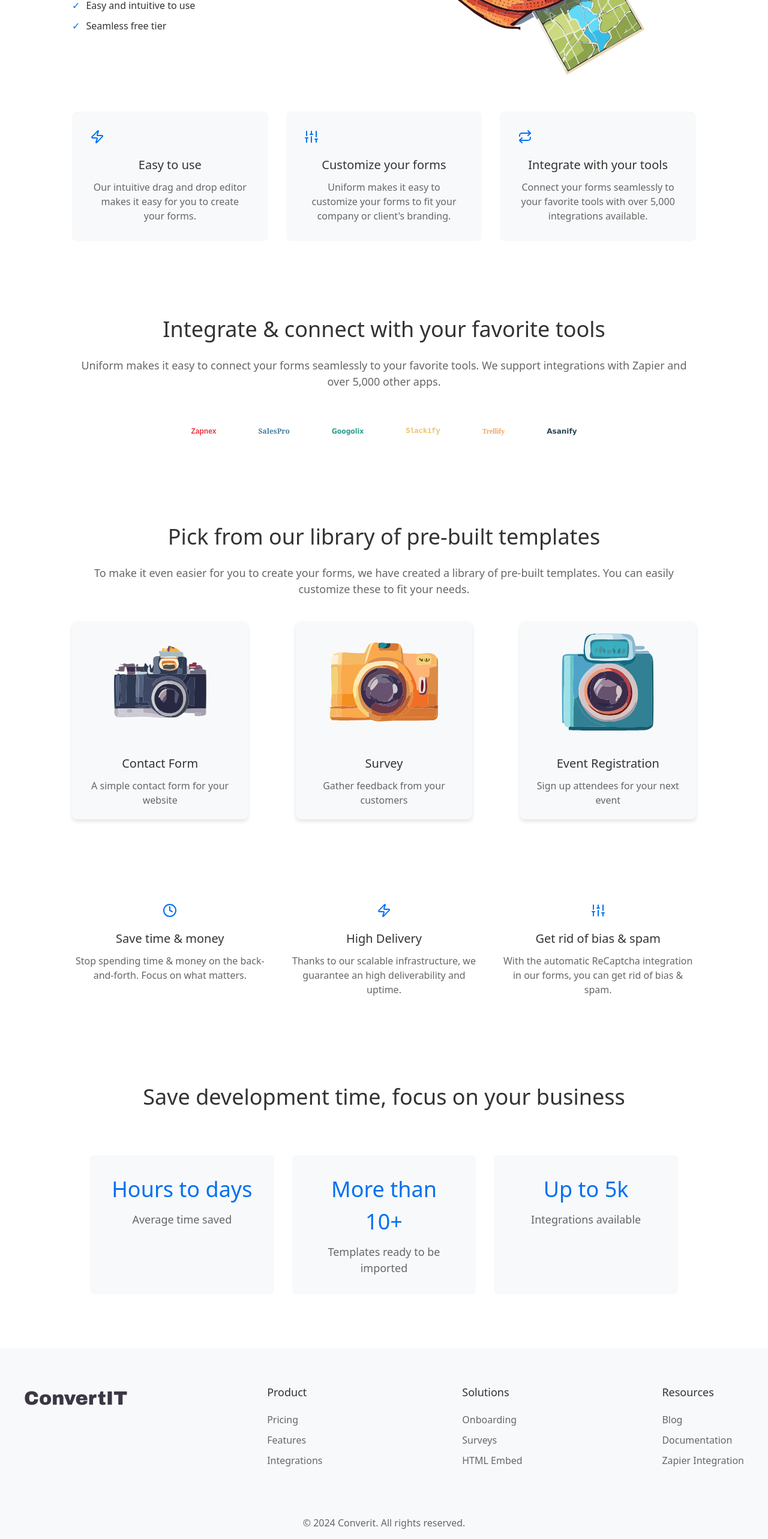
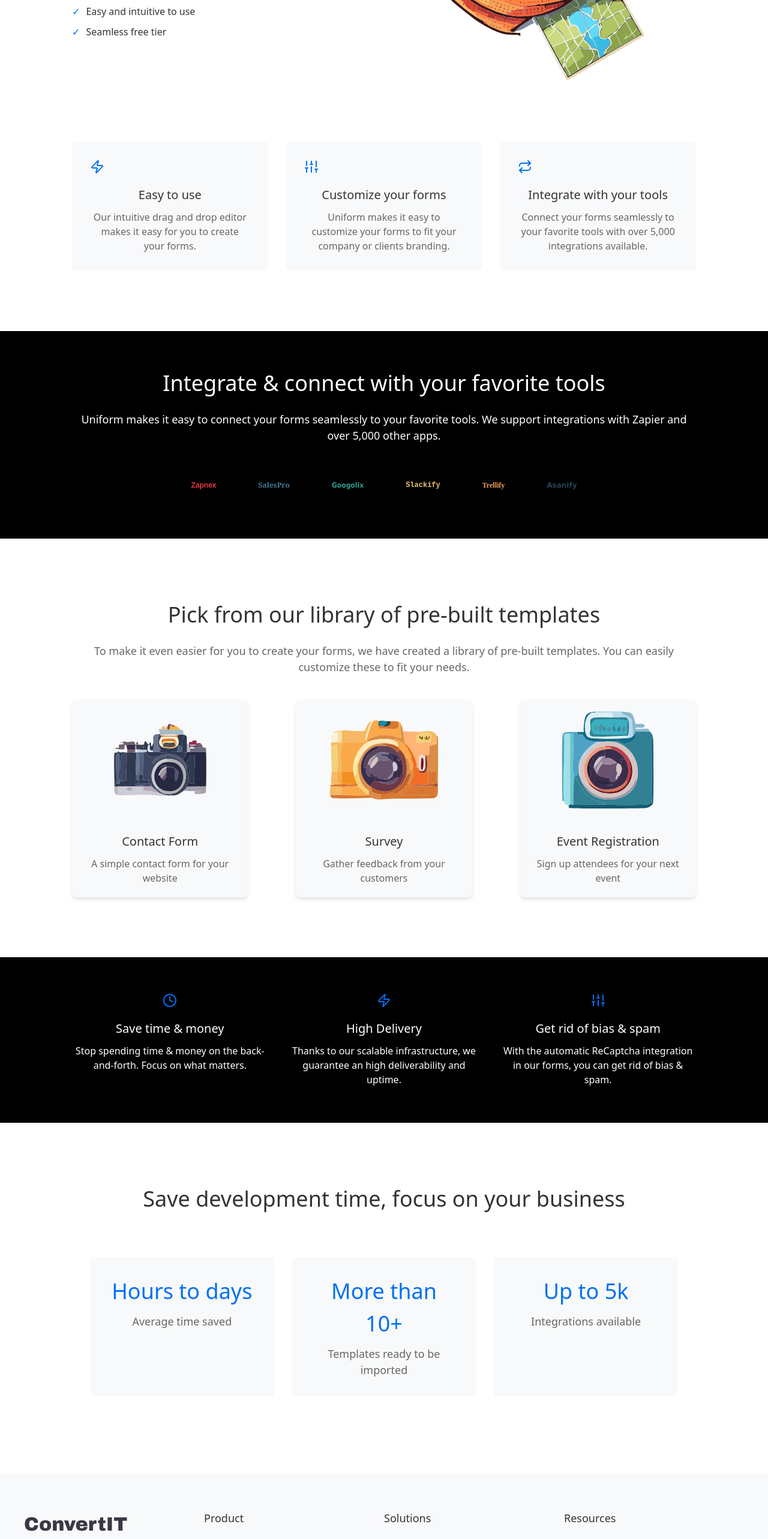
Before and after one commit to codebitsofg/heictojpeg, a Next.js app in the folder packages/web-app/: page / in a window 1280 px wide. Shown: the part 986-3552 px from the top of the page at 60% size. Built offline with nearby package versions, Linux system fonts and the light colour scheme.

Commit message:
fixed build

```diff
--- a/packages/web-app/components/Benefits.tsx
+++ b/packages/web-app/components/Benefits.tsx
@@ -1,11 +1,17 @@
 import styled from "styled-components";
 import { Clock, Zap, Sliders } from "lucide-react";
+import { OuterWrapper } from "./Integrate";
 
 const BenefitsContainer = styled.section`
-  padding: 80px 0;
+  padding: 40px 1.5rem;
   max-width: 65rem;
   width: 100%;
   margin: 0 auto;
+
+
+  @media (min-width: 768px) {
+    padding: 60px 0;
+  }
 `;
 
 const BenefitsGrid = styled.div`
@@ -29,17 +35,18 @@ const BenefitIcon = styled.div`
 
 const BenefitTitle = styled.h3`
   font-size: 20px;
-  color: #333;
+  color: white;
   margin-bottom: 10px;
 `;
 
 const BenefitDescription = styled.p`
   font-size: 16px;
-  color: #666;
+  color: white;
 `;
 
 const Benefits = () => {
   return (
+    <OuterWrapper>
     <BenefitsContainer>
       <BenefitsGrid>
         <BenefitCard>
@@ -74,6 +81,7 @@ const Benefits = () => {
         </BenefitCard>
       </BenefitsGrid>
     </BenefitsContainer>
+    </OuterWrapper>
   );
 };
 
--- a/packages/web-app/components/Features.tsx
+++ b/packages/web-app/components/Features.tsx
@@ -2,10 +2,14 @@ import styled from "styled-components";
 import { Zap, Sliders, Repeat } from "lucide-react";
 
 const FeaturesContainer = styled.section`
-  padding: 60px 0;
+  padding: 30px 1.5rem;
   max-width: 65rem;
   width: 100%;
   margin: 0 auto;
+
+  @media (min-width: 768px) {
+    padding: 100px 0;
+  }
 `;
 
 const FeaturesGrid = styled.div`
@@ -59,7 +63,7 @@ const Features = () => {
           <FeatureTitle>Customize your forms</FeatureTitle>
           <FeatureDescription>
             Uniform makes it easy to customize your forms to fit your company or
-            client's branding.
+            clients branding.
           </FeatureDescription>
         </FeatureCard>
         <FeatureCard>
--- a/packages/web-app/components/Footer.tsx
+++ b/packages/web-app/components/Footer.tsx
@@ -14,16 +14,31 @@ const FooterContent = styled.div`
   justify-content: space-between;
   align-items: flex-start;
   flex-wrap: wrap;
+
+  @media (max-width: 768px) {
+    flex-direction: column;
+    align-items: center;
+  }
 `;
 
 const FooterSection = styled.div`
   margin-bottom: 30px;
+  flex: 1;
+
+  @media (max-width: 768px) {
+    text-align: center;
+    margin-bottom: 20px;
+  }
 `;
 
 const FooterTitle = styled.h3`
   font-size: 18px;
   color: #333;
   margin-bottom: 20px;
+
+  @media (max-width: 768px) {
+    margin-bottom: 15px;
+  }
 `;
 
 const Link = styled.a`
@@ -31,8 +46,13 @@ const Link = styled.a`
   color: #666;
   text-decoration: none;
   margin-bottom: 10px;
+
   &:hover {
     color: #0070f3;
+  }
+
+  @media (max-width: 768px) {
+    margin-bottom: 8px;
   }
 `;
 
@@ -40,7 +60,12 @@ const Copyright = styled.p`
   text-align: center;
   color: #666;
   margin-top: 40px;
+
+  @media (max-width: 768px) {
+    margin-top: 20px;
+  }
 `;
+
 
 const Footer = () => {
   return (
--- a/packages/web-app/components/Hero.tsx
+++ b/packages/web-app/components/Hero.tsx
@@ -2,6 +2,7 @@ import styled from "styled-components";
 
 const HeroContainer = styled.section`
   display: flex;
+  flex-direction: column;
   padding-top: 70px;
   position: relative;
   z-index: 999999;
@@ -10,6 +11,16 @@ const HeroContainer = styled.section`
   margin: 0 auto;
   justify-content: space-between;
   align-items: center;
+  text-align: center;
+  padding: 0 1.5rem;
+  margin-top: 5rem;
+
+  @media (min-width: 768px) {
+    flex-direction: row;
+    padding: 0px;
+    text-align: left;
+    align-items: center;
+  }
 `;
 
 const HeroContent = styled.div`
@@ -31,13 +42,31 @@ const HeroDescription = styled.p`
 const FeatureList = styled.ul`
   list-style-type: none;
   padding: 0;
+  display: flex;
+  align-items: center;
+  flex-direction: column;
+
+
+  @media (min-width: 768px) {
+    display: block;
+    padding: 0px;
+    text-align: left;
+    align-items: center;
+  }
 `;
 
 const Image = styled.img.attrs({
   src: "/hero.svg",
 })`
-  width: 500px;
-  height: 500px;
+  width: 250px;
+  height: 250px;
+  margin: 3rem 0;
+
+  @media (min-width: 768px) {
+    width: 500px;
+    height: 500px;
+    margin: 0;
+  }
 `;
 
 const FeatureItem = styled.li`
--- a/packages/web-app/components/Integrate.tsx
+++ b/packages/web-app/components/Integrate.tsx
@@ -1,31 +1,43 @@
 import styled from "styled-components";
 
 const IntegrationContainer = styled.section`
-  padding: 60px 0;
+  padding: 30px 1.5rem;
   text-align: center;
   max-width: 65rem;
-  width: 100%;
   margin: 0 auto;
+
+  @media (min-width: 768px) {
+    padding: 60px 0;
+  }
 `;
 
+export const OuterWrapper = styled.div`
+  background-color: black;
+`;
 const IntegrationTitle = styled.h2`
   font-size: 36px;
-  color: #333;
+  color: white;
   margin-bottom: 20px;
 `;
 
 const IntegrationDescription = styled.p`
   font-size: 18px;
-  color: #666;
+  color: white;
   margin-bottom: 40px;
 `;
 
 const IntegrationGrid = styled.div`
   display: flex;
+  flex-direction: row;
+  flex-wrap: wrap;
   justify-content: center;
-  gap: 4rem;
+  gap: 0.5rem;
+  align-items: center;
+
+  @media (min-width: 768px) {
     gap: 30px;
-  align-items: center;
+    flex-wrap: nowrap;
+  }
 `;
 
 const IntegrationLogo = styled.div<{ fontFamily: string; color: string }>`
@@ -59,13 +71,15 @@ const integrations = [
 
 export default function Integration() {
   return (
+    <OuterWrapper>
       <IntegrationContainer id="integrations">
         <IntegrationTitle>
           Integrate & connect with your favorite tools
         </IntegrationTitle>
         <IntegrationDescription>
-        Uniform makes it easy to connect your forms seamlessly to your favorite
-        tools. We support integrations with Zapier and over 5,000 other apps.
+          Uniform makes it easy to connect your forms seamlessly to your
+          favorite tools. We support integrations with Zapier and over 5,000
+          other apps.
         </IntegrationDescription>
         <IntegrationGrid>
           {integrations.map((integration) => (
@@ -79,5 +93,6 @@ export default function Integration() {
           ))}
         </IntegrationGrid>
       </IntegrationContainer>
+    </OuterWrapper>
   );
 }
--- a/packages/web-app/components/SaveTime.tsx
+++ b/packages/web-app/components/SaveTime.tsx
@@ -1,11 +1,15 @@
 import styled from "styled-components";
 
 const SaveTimeContainer = styled.section`
-  padding: 60px 0;
+  padding: 30px 1.5rem;
   text-align: center;
   max-width: 65rem;
   width: 100%;
   margin: 0 auto;
+
+  @media (min-width: 768px) {
+    padding: 100px 0;
+  }
 `;
 
 const SaveTimeTitle = styled.h2`
@@ -16,10 +20,13 @@ const SaveTimeTitle = styled.h2`
 
 const StatsGrid = styled.div`
   display: grid;
-  grid-template-columns: repeat(3, 1fr);
+  grid-template-columns: 1;
   gap: 30px;
   border-radius: 8px;
   padding: 30px;
+  @media (min-width: 768px) {
+    grid-template-columns: repeat(3, 1fr);
+  }
 `;
 
 const StatCard = styled.div`
--- a/packages/web-app/components/Templates.tsx
+++ b/packages/web-app/components/Templates.tsx
@@ -2,11 +2,15 @@ import styled from "styled-components";
 import Image from "next/image";
 
 const TemplatesContainer = styled.section`
-  padding: 60px 0;
+  padding: 30px 1.5rem;
   max-width: 65rem;
   width: 100%;
   margin: 0 auto;
   text-align: center;
+
+  @media (min-width: 768px) {
+    padding: 100px 0;
+  }
 `;
 
 const TemplatesTitle = styled.h2`
@@ -23,25 +27,38 @@ const TemplatesDescription = styled.p`
 
 const TemplatesGrid = styled.div`
   display: grid;
-  grid-template-columns: repeat(auto-fit, minmax(100px, 1fr));
-  gap: 80px;
+  grid-template-columns: 1;
+  gap: 50px;
+
+  @media (min-width: 768px) {
+    gap: 80px;
+    grid-template-columns: repeat(auto-fit, minmax(100px, 1fr));
+  }
 `;
 
 const TemplateCard = styled.div`
   background-color: #f8f9fa;
   border-radius: 8px;
   overflow: hidden;
-  min-height: 20rem;
+  min-height: 15rem;
   display: flex;
   flex-direction: column;
   justify-content: space-around;
   align-items: center;
   box-shadow: 0 4px 6px rgba(0, 0, 0, 0.1);
+
+  @media (min-width: 768px) {
+    min-height: 20rem;
+  }
 `;
 
-const TemplateImage = styled(Image)`
-  width: 200px;
+const TemplateImage = styled.img`
+  width: 150px;
   height: auto;
+
+  @media (min-width: 768px) {
+    width: 200px;
+  }
 `;
 
 const TemplateInfo = styled.div`
@@ -95,8 +112,6 @@ export default function Templates() {
             <TemplateImage
               src={template.image}
               alt={template.name}
-              width={100}
-              height={100}
             />
             <TemplateInfo>
               <TemplateTitle>{template.name}</TemplateTitle>
--- a/packages/web-app/src/app/globals.css
+++ b/packages/web-app/src/app/globals.css
@@ -19,11 +19,17 @@
 html {
   width: 100vw;
   overflow-x: hidden;
+  margin: 0;
+  padding: 0;
 }
 
 body {
   color: rgb(var(--foreground-rgb));
   background-color: white;
+  width: 100vw;
+  overflow-x: hidden;
+  margin: 0;
+  padding: 0;
 }
 
 @layer utilities {
```
Lines whose indentation alone changed are shown as unchanged.
